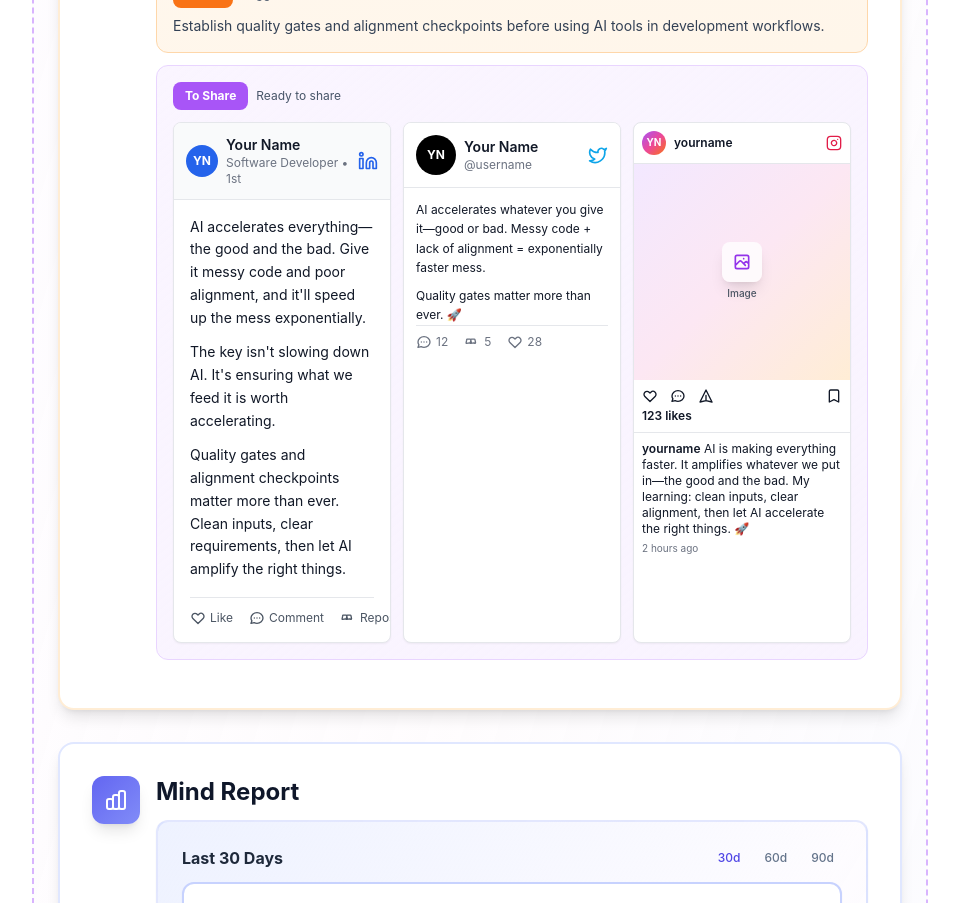
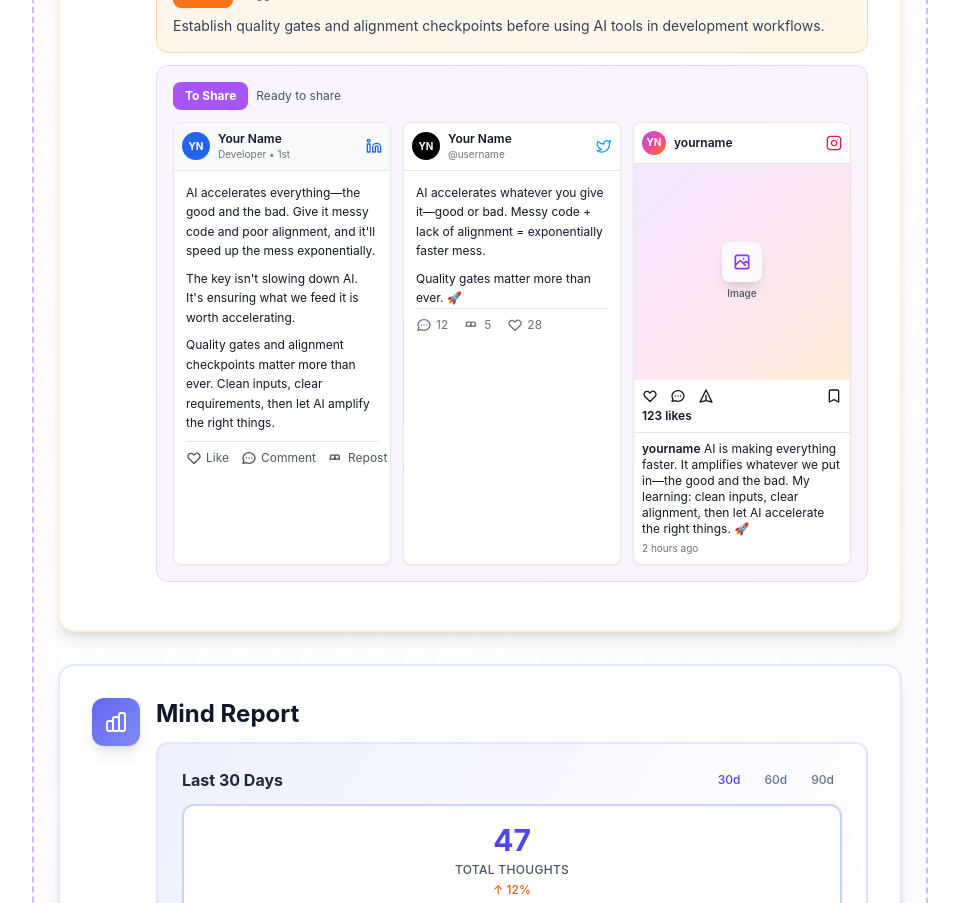
Before and after one commit to ovidon83/mindnestapp, a React (Vite) app: page / in a window 1280 px wide. Shown: the part 2580-3483 px from the top of the page, without its empty margins (160-1119 px from the left). Built offline with nearby package versions, Linux system fonts and the light colour scheme; no server answers.

Commit message:
Adjust To Share side-by-side layout: make posts more compact and equal height

```diff
--- a/src/components/CaptureView.tsx
+++ b/src/components/CaptureView.tsx
@@ -765,32 +765,32 @@ const CaptureView: React.FC<CaptureViewProps> = ({ onOrganizeClick }) => {
                           </div>
                           <div className="grid grid-cols-1 md:grid-cols-3 gap-3">
                             {/* LinkedIn Post */}
-                            <div className="bg-white rounded-lg border border-gray-200 shadow-sm overflow-hidden">
+                            <div className="bg-white rounded-lg border border-gray-200 shadow-sm overflow-hidden flex flex-col">
                               {/* LinkedIn Header */}
-                              <div className="p-3 border-b border-gray-200 bg-gray-50">
+                              <div className="p-2 border-b border-gray-200 bg-gray-50">
                                 <div className="flex items-center gap-2">
-                                  <div className="w-8 h-8 bg-blue-600 rounded-full flex items-center justify-center">
-                                    <span className="text-white text-xs font-bold">{userInitials}</span>
+                                  <div className="w-7 h-7 bg-blue-600 rounded-full flex items-center justify-center">
+                                    <span className="text-white text-[10px] font-bold">{userInitials}</span>
                                   </div>
-                                  <div className="flex-1">
-                                    <div className="text-sm font-semibold text-gray-900">{userName}</div>
-                                    <div className="text-xs text-gray-500">Software Developer • 1st</div>
+                                  <div className="flex-1 min-w-0">
+                                    <div className="text-xs font-semibold text-gray-900 truncate">{userName}</div>
+                                    <div className="text-[10px] text-gray-500">Developer • 1st</div>
                                   </div>
-                                  <Linkedin className="w-5 h-5 text-blue-600" />
+                                  <Linkedin className="w-4 h-4 text-blue-600 flex-shrink-0" />
                                 </div>
                               </div>
                               {/* LinkedIn Content */}
-                              <div className="p-4">
-                                <p className="text-sm text-gray-900 leading-relaxed mb-3">
+                              <div className="p-3 flex-1">
+                                <p className="text-xs text-gray-900 leading-relaxed mb-2">
                                   AI accelerates everything—the good and the bad. Give it messy code and poor alignment, and it'll speed up the mess exponentially.
                                 </p>
-                                <p className="text-sm text-gray-900 leading-relaxed mb-3">
+                                <p className="text-xs text-gray-900 leading-relaxed mb-2">
                                   The key isn't slowing down AI. It's ensuring what we feed it is worth accelerating.
                                 </p>
-                                <p className="text-sm text-gray-900 leading-relaxed mb-3">
+                                <p className="text-xs text-gray-900 leading-relaxed mb-2">
                                   Quality gates and alignment checkpoints matter more than ever. Clean inputs, clear requirements, then let AI amplify the right things.
                                 </p>
-                                <div className="flex items-center gap-4 mt-4 pt-3 border-t border-gray-200">
+                                <div className="flex items-center gap-3 mt-auto pt-2 border-t border-gray-200">
                                   <div className="flex items-center gap-1 text-gray-600">
                                     <svg className="w-4 h-4" fill="none" stroke="currentColor" viewBox="0 0 24 24">
                                       <path strokeLinecap="round" strokeLinejoin="round" strokeWidth={2} d="M4.318 6.318a4.5 4.5 0 000 6.364L12 20.364l7.682-7.682a4.5 4.5 0 00-6.364-6.364L12 7.636l-1.318-1.318a4.5 4.5 0 00-6.364 0z" />
@@ -816,16 +816,16 @@ const CaptureView: React.FC<CaptureViewProps> = ({ onOrganizeClick }) => {
                             {/* X (Twitter) Post */}
                             <div className="bg-white rounded-lg border border-gray-200 shadow-sm overflow-hidden flex flex-col">
                               {/* X Header */}
-                              <div className="p-3 border-b border-gray-200 bg-white">
+                              <div className="p-2 border-b border-gray-200 bg-white">
                                 <div className="flex items-center gap-2">
-                                  <div className="w-10 h-10 bg-black rounded-full flex items-center justify-center">
-                                    <span className="text-white text-xs font-bold">{userInitials}</span>
+                                  <div className="w-7 h-7 bg-black rounded-full flex items-center justify-center">
+                                    <span className="text-white text-[10px] font-bold">{userInitials}</span>
                                   </div>
-                                  <div className="flex-1">
-                                    <div className="text-sm font-semibold text-gray-900">{userName}</div>
-                                    <div className="text-xs text-gray-500">@username</div>
+                                  <div className="flex-1 min-w-0">
+                                    <div className="text-xs font-semibold text-gray-900 truncate">{userName}</div>
+                                    <div className="text-[10px] text-gray-500">@username</div>
                                   </div>
-                                  <Twitter className="w-5 h-5 text-sky-500" />
+                                  <Twitter className="w-4 h-4 text-sky-500 flex-shrink-0" />
                                 </div>
                               </div>
                               {/* X Content */}
```
Also changed, not shown: 1 other file (tests, documents, lock files or other folders).
